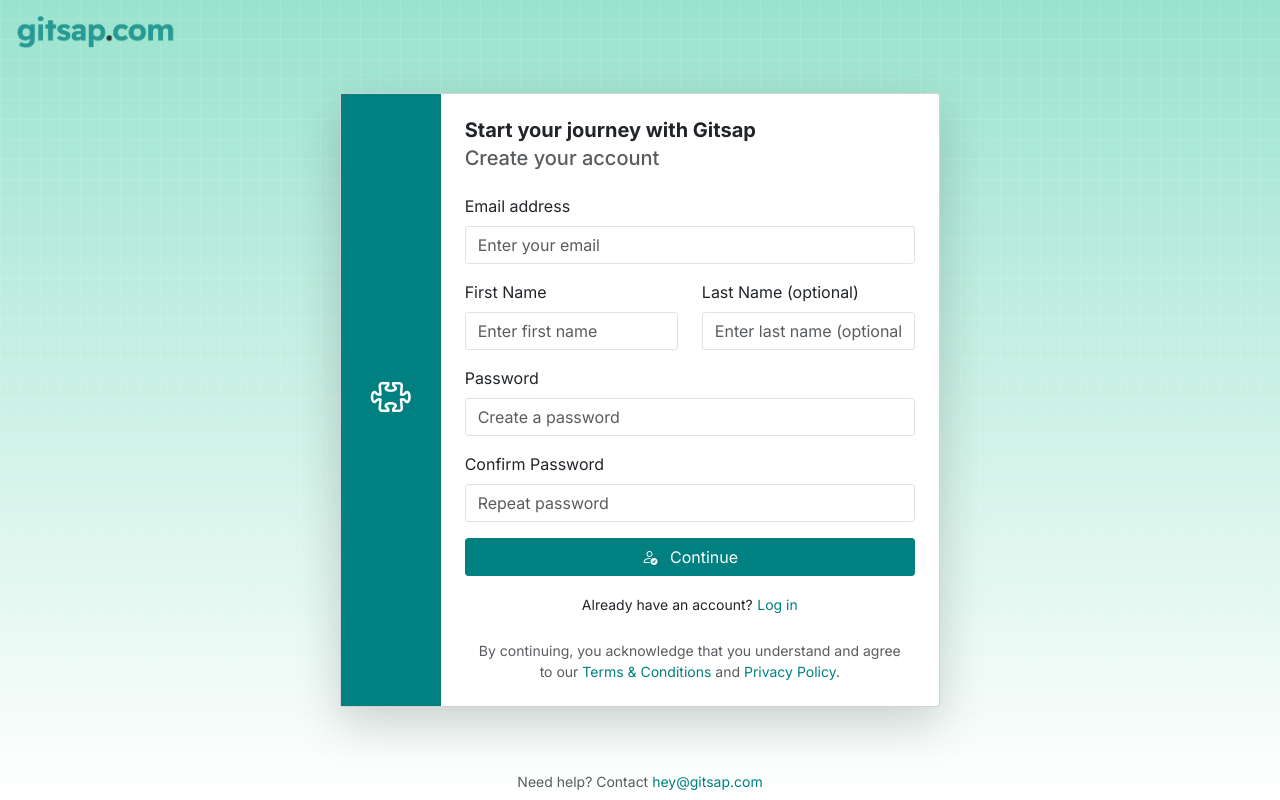
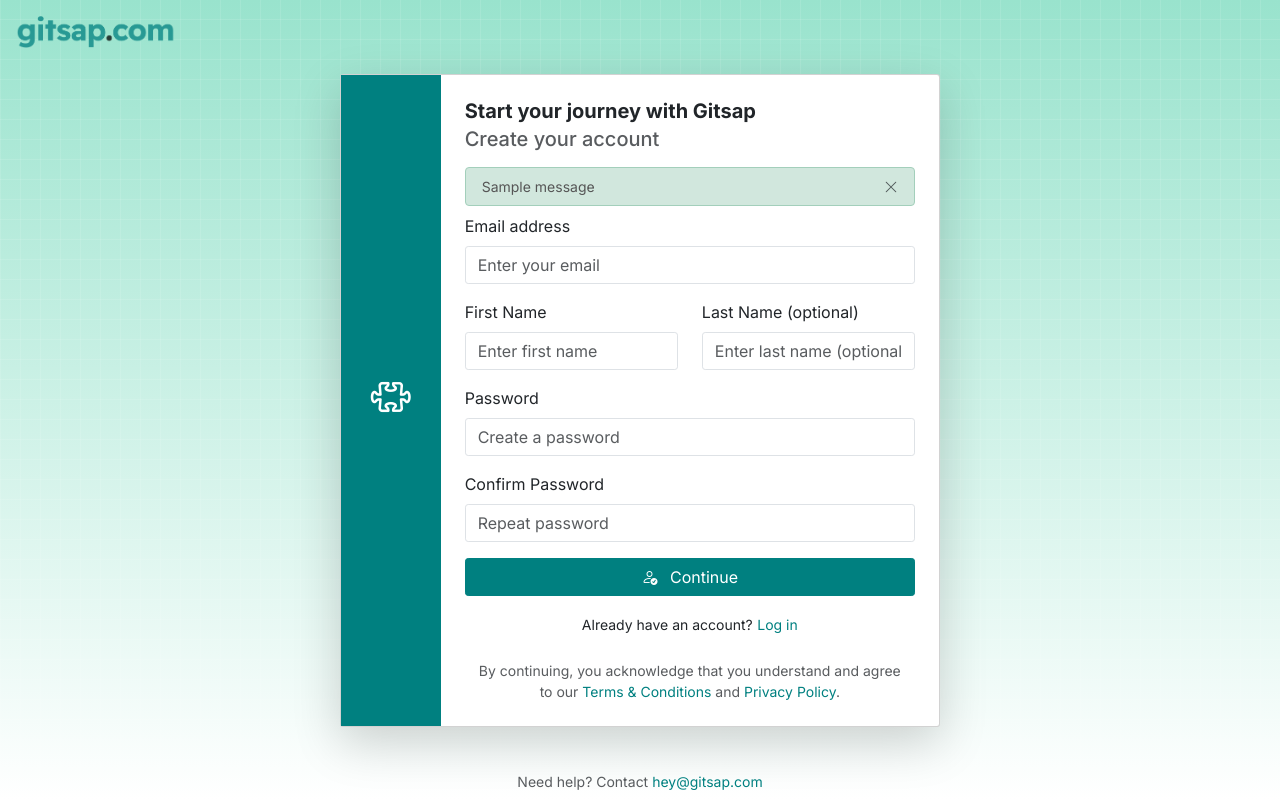
Before and after one commit to santoshkpatro/gitsap, a Django app: page /accounts/register/ in a window 1280 px wide. Run offline with Django 5.2, Linux system fonts and the light colour scheme; tables that the repository leaves empty hold one stand-in row (values such as "Sample post"); one stand-in notice (Sample message) is shown; some libraries are stand-ins or nearby versions.

Commit message:
feat: Add custom alert styles and template for displaying messages

```diff
--- a/accounts/templates/accounts/login.html
+++ b/accounts/templates/accounts/login.html
@@ -6,7 +6,9 @@
 
 {% block form %}
 <h5 class="fw-bold mb-1">Plan it. Ship it.</h5>
-<h5 class="text-muted mb-4">Log in to your Gitsap account</h5>
+<h5 class="text-muted mb-3">Log in to your Gitsap account</h5>
+
+{% include 'shared/_alerts.html' %}
 
 <form method="post" action="{% url 'accounts-login' %}">
     {% csrf_token %}
--- a/accounts/templates/accounts/register.html
+++ b/accounts/templates/accounts/register.html
@@ -6,7 +6,9 @@
 
 {% block form %}
 <h5 class="fw-bold mb-1">Start your journey with Gitsap</h5>
-<h5 class="text-muted mb-4">Create your account</h5>
+<h5 class="text-muted mb-3">Create your account</h5>
+
+{% include 'shared/_alerts.html' %}
 
 <form method="post" action="{% url 'accounts-register' %}">
     {% csrf_token %}
--- a/accounts/views.py
+++ b/accounts/views.py
@@ -104,5 +104,8 @@ class RegisterView(View):
         user.set_password(password1)
         user.save()
 
-        messages.success(request, "User registered successfully.")
+        messages.success(
+            request,
+            "Your account has been created successfully. Please check your inbox (and spam folder) to verify your email before logging in.",
+        )
         return redirect("accounts-login")
--- a/shared/static/shared/scss/custom.scss
+++ b/shared/static/shared/scss/custom.scss
@@ -15,6 +15,16 @@ $border-radius: 0.2rem;
 $btn-border-radius: 0.2rem;
 $input-border-radius: 0.2rem;
 
+// Alerts
+$alert-padding-y: 0.25rem;
+$alert-padding-x: 0.75rem;
+$alert-font-size: 0.85rem;
+$alert-border-radius: 0.25rem;
+$btn-close-width: 0.75rem;
+$btn-close-height: 0.75rem;
+$btn-close-padding-x: 0.25rem;
+$btn-close-padding-y: 0.25rem;
+
 // Include any default variable overrides here (though functions won’t be available)
 
 @import "../../../../node_modules/bootstrap/scss/bootstrap";
--- /dev/null
+++ b/shared/templates/shared/_alerts.html
@@ -0,0 +1,12 @@
+{% if messages %}
+<div class="container-fluid px-0">
+    {% for message in messages %}
+    <div class="alert {{ message.tags }} alert-dismissible fade show position-relative pe-5 py-2 px-3 mt-2 mb-2"
+        role="alert" style="font-size: 0.875rem; color: #555;">
+        {{ message }}
+        <i class="bi bi-x-lg position-absolute top-50 end-0 translate-middle-y me-3 text-muted cursor-pointer"
+            data-bs-dismiss="alert" aria-label="Close"></i>
+    </div>
+    {% endfor %}
+</div>
+{% endif %}
```
Also changed, not shown: config/settings/base.py (+9 -0 lines), shared/static/shared/css/bootstrap.css, 1 other file.
